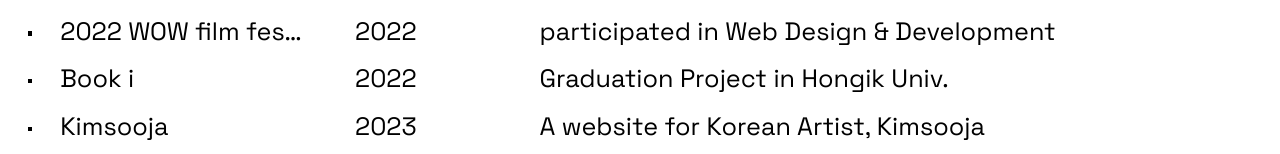
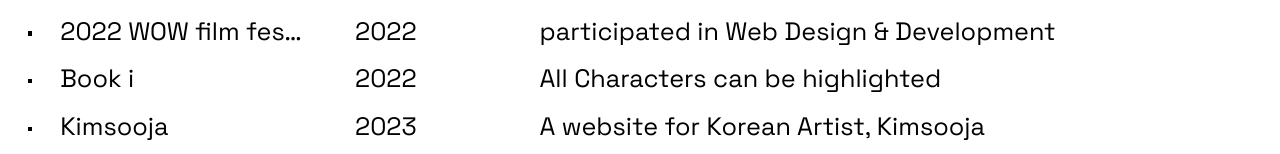
Before and after one commit to jinnniu/jinnniu.github.io, a plain HTML site: page index.html in a window 1280 px wide. Shown: the part 591-745 px from the top of the page. Drawn offline with Linux system fonts and the light colour scheme.

Commit message:
edit on 241002

```diff
--- a/index.html
+++ b/index.html
@@ -141,7 +141,7 @@
             <p class="worktable__list--title">Book i</p>
             <p class="worktable__list--year">2022</p>
             <p class="worktable__list--des">
-              Graduation Project in Hongik Univ.
+              All Characters can be highlighted
             </p>
           </div>
 
```
